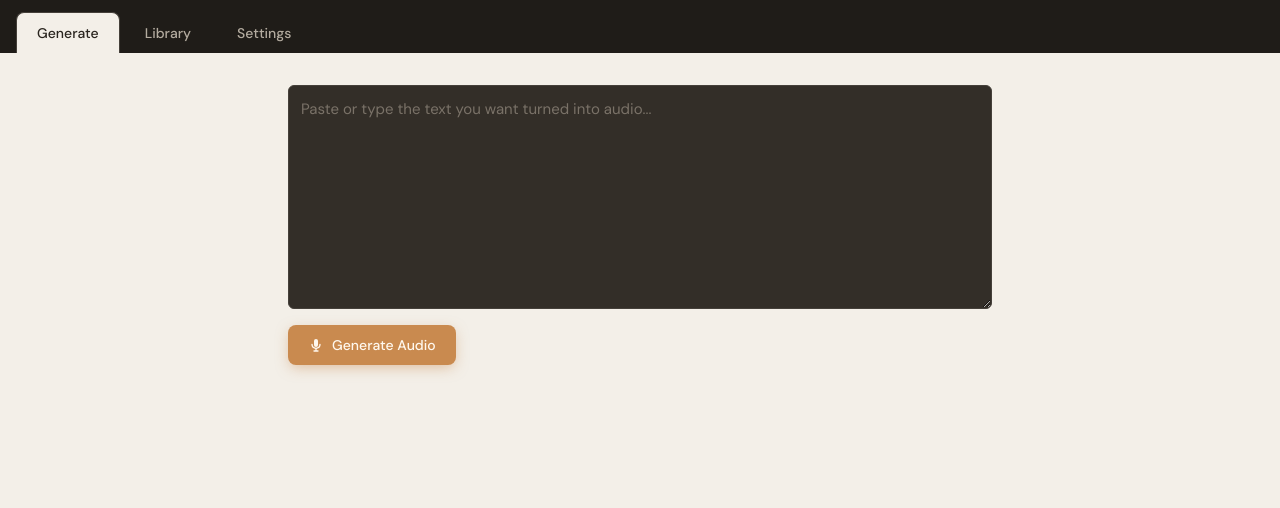
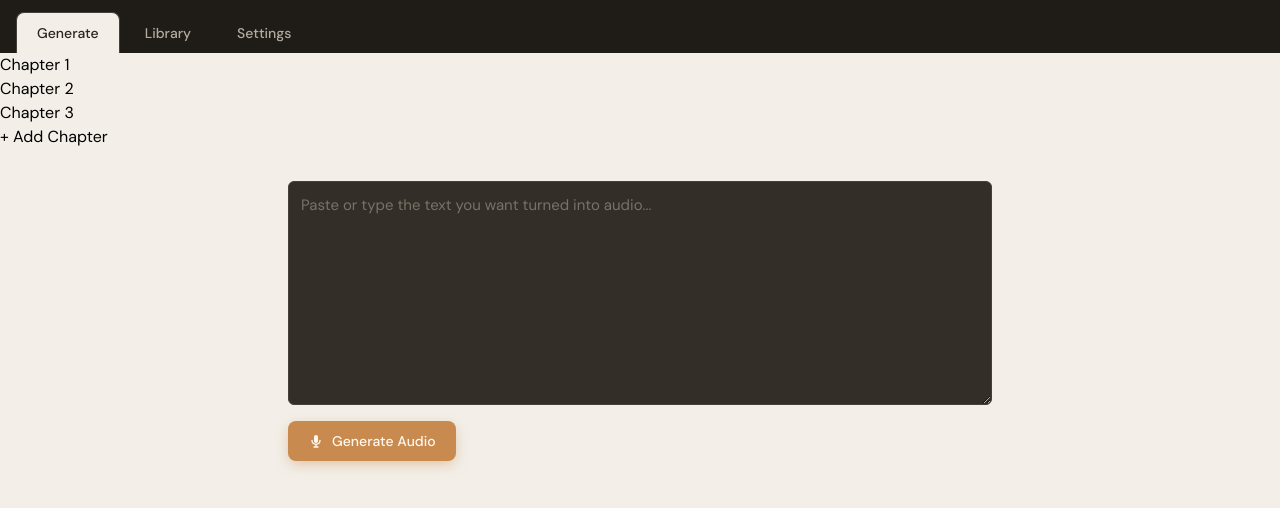
Before and after one commit to oddbullet/audiobook-gen-lib, a React (Vite) app in the folder frontend/: page / in a window 1280 px wide. Shown: the top 508 px of the page. Built offline with nearby package versions, Linux system fonts and the light colour scheme.

Commit message:
Add PageButton component and integrate into Generate_Page

```diff
--- /dev/null
+++ b/frontend/src/component/PageButton.tsx
@@ -0,0 +1,13 @@
+export default function PageButton({
+  title,
+  onSendData,
+}: {
+  title: string;
+  onSendData: (key: string) => void;
+}) {
+  return (
+    <div onClick={() => onSendData(title)} className="">
+      {title}
+    </div>
+  );
+}
--- a/frontend/src/pages/generate.tsx
+++ b/frontend/src/pages/generate.tsx
@@ -1,4 +1,6 @@
-import { useRef } from "react";
+import { useRef, useState } from "react";
+
+import PageButton from "../component/PageButton";
 
 export default function Generate_Page() {
   const textareaRef = useRef<HTMLTextAreaElement>(null);
@@ -21,7 +23,37 @@ export default function Generate_Page() {
     }
   };
 
+  const handleAddChapter = () => {
+    setPageContent({
+      ...page_content,
+      [`Chapter ${Object.keys(page_content).length + 1}`]: "",
+    });
+  };
+
+  const handlePageButtonClick = (key: string) => {
+    textareaRef.current!.value = page_content[key];
+  };
+
+  const [page_content, setPageContent] = useState<Record<string, string>>({
+    "Chapter 1": "Page 1",
+    "Chapter 2": "Page 2",
+    "Chapter 3": "Page 3",
+  });
+
   return (
+    <div>
+      <div className="">
+        {Object.keys(page_content).map((key) => (
+          <PageButton
+            key={key}
+            title={key}
+            onSendData={() => handlePageButtonClick(key)}
+          />
+        ))}
+        <button onClick={handleAddChapter} className="">
+          + Add Chapter
+        </button>
+      </div>
       <div className="mx-auto flex max-w-3xl flex-col gap-4 p-8">
         <textarea
           ref={textareaRef}
@@ -46,5 +78,6 @@ export default function Generate_Page() {
           Generate Audio
         </button>
       </div>
+    </div>
   );
 }
```
Lines whose indentation alone changed are shown as unchanged.
